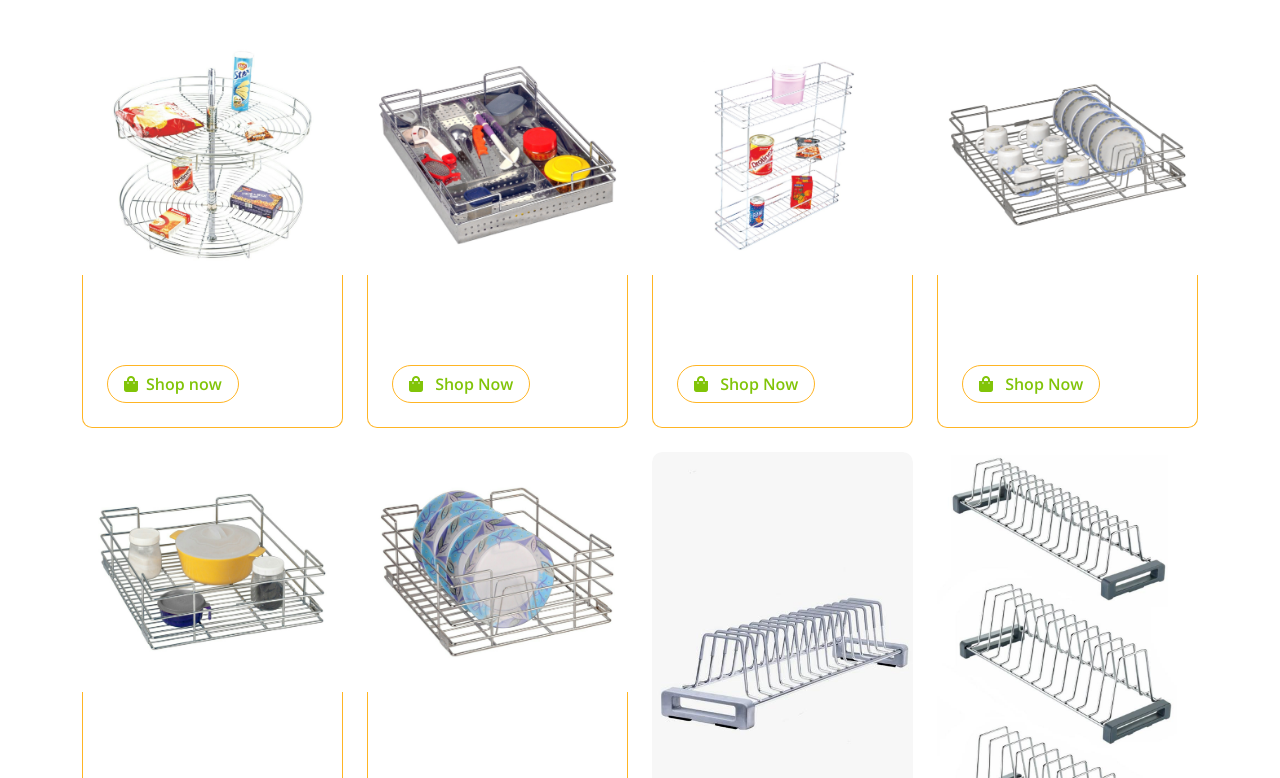
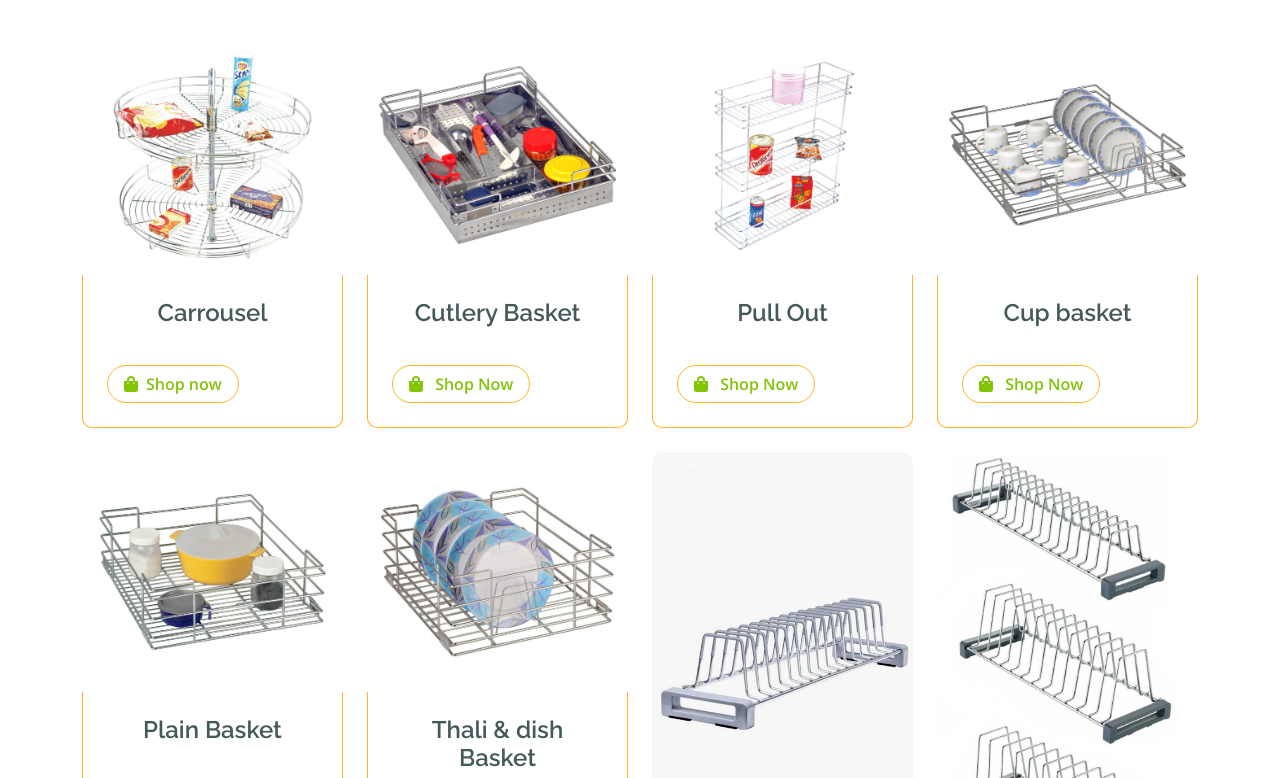
Before and after one commit to Rushimakadiya/uma-enterprise, a plain HTML site: page powr tool/kitchenbasket.html in a window 1280 px wide. Shown: the part 165-943 px from the top of the page. Drawn offline with nearby package versions, Linux system fonts and the light colour scheme.

Commit message:
Update kitchenbasket.html

```diff
--- a/powr tool/kitchenbasket.html
+++ b/powr tool/kitchenbasket.html
@@ -20,7 +20,6 @@
         <!-- Libraries Stylesheet -->
         <link href="lib/lightbox/css/lightbox.min.css" rel="stylesheet">
         <link href="lib/owlcarousel/assets/owl.carousel.min.css" rel="stylesheet">
-
 
         <!-- Customized Bootstrap Stylesheet -->
         <link href="css/bootstrap.min.css" rel="stylesheet">
@@ -58,7 +57,7 @@
                                                 </div>
 
                                                 <div class="p-4 border border-secondary border-top-0 rounded-bottom">
-                                                    <h4><br><br></h4>
+                                                    <h4>Carrousel<br><br></h4>
 
                                                     <div class="d-flex justify-content-between flex-lg-wrap">
 
@@ -74,7 +73,7 @@
                                                 </div>
 
                                                 <div class="p-4 border border-secondary border-top-0 rounded-bottom">
-                                                    <h4><br><br></h4>
+                                                    <h4>Cutlery Basket<br><br></h4>
 
                                                     <div class="d-flex justify-content-between flex-lg-wrap">
 
@@ -90,7 +89,7 @@
                                                 </div>
 
                                                 <div class="p-4 border border-secondary border-top-0 rounded-bottom">
-                                                    <h4><br><br></h4>
+                                                    <h4>Pull Out<br><br></h4>
 
                                                     <div class="d-flex justify-content-between flex-lg-wrap">
 
@@ -106,7 +105,7 @@
                                                 </div>
 
                                                 <div class="p-4 border border-secondary border-top-0 rounded-bottom">
-                                                    <h4><br><br></h4>
+                                                    <h4>Cup basket<br><br></h4>
 
                                                     <div class="d-flex justify-content-between flex-lg-wrap">
 
@@ -122,7 +121,7 @@
                                                 </div>
 
                                                 <div class="p-4 border border-secondary border-top-0 rounded-bottom">
-                                                    <h4><br><br></h4>
+                                                    <h4>Plain Basket<br><br></h4>
 
                                                     <div class="d-flex justify-content-between flex-lg-wrap">
 
@@ -138,7 +137,7 @@
                                                 </div>
 
                                                 <div class="p-4 border border-secondary border-top-0 rounded-bottom">
-                                                    <h4><br><br></h4>
+                                                    <h4>Thali & dish Basket<br><br></h4>
 
                                                     <div class="d-flex justify-content-between flex-lg-wrap">
 
```
